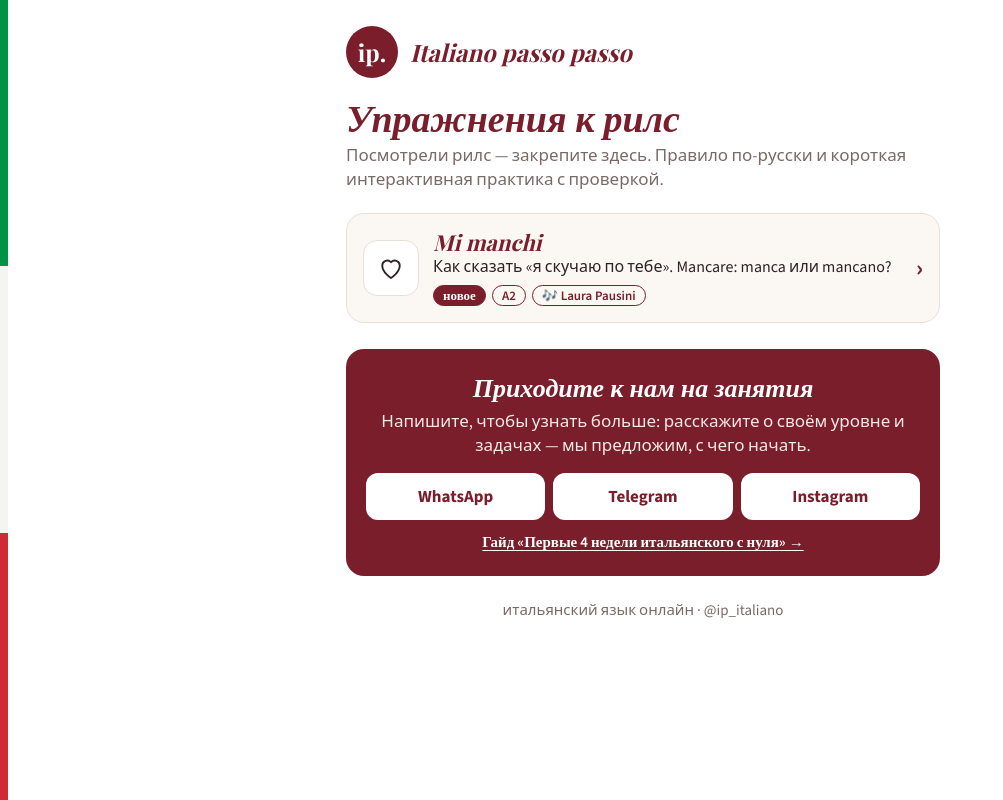
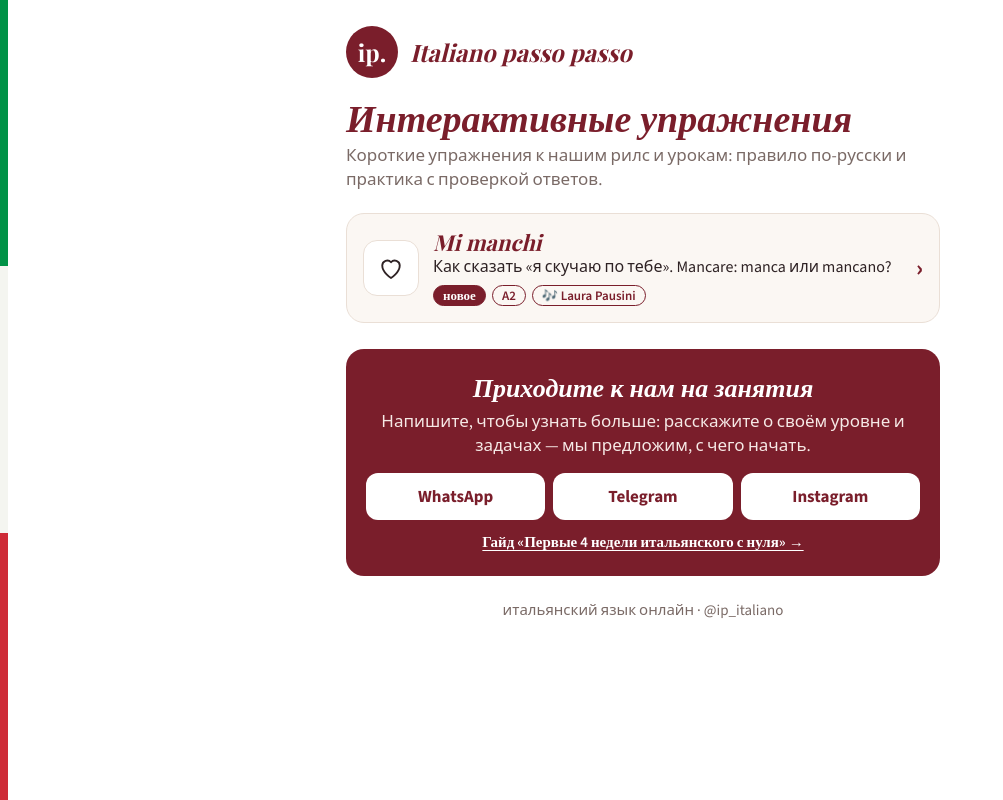
Before and after one commit to italiano-passo-passo/italiano-passo-passo.github.io, a plain HTML site: page esercizi/index.html in a window 1280 px wide. Shown: the whole page, without its empty margins (0-1003 px from the left). Drawn offline with nearby package versions, Linux system fonts and the light colour scheme; a web font is replaced by a local one.

Commit message:
Add files via upload

```diff
--- a/esercizi/index.html
+++ b/esercizi/index.html
@@ -3,7 +3,7 @@
 <head>
 <meta charset="utf-8">
 <meta name="viewport" content="width=device-width, initial-scale=1">
-<title>Упражнения к рилс · Italiano passo passo</title>
+<title>Интерактивные упражнения · Italiano passo passo</title>
 <link rel="preconnect" href="https://fonts.googleapis.com">
 <link href="https://fonts.googleapis.com/css2?family=Playfair+Display:ital,wght@0,700;1,700&family=Source+Sans+3:wght@400;600;700&display=swap" rel="stylesheet">
 <style>
@@ -43,8 +43,8 @@
 <div class="tri"></div>
 <main>
   <div class="logo"><span>ip.</span><b>Italiano passo passo</b></div>
-  <h1>Упражнения к рилс</h1>
-  <p class="sub">Посмотрели рилс — закрепите здесь. Правило по-русски и короткая интерактивная практика с проверкой.</p>
+  <h1>Интерактивные упражнения</h1>
+  <p class="sub">Короткие упражнения к нашим рилс и урокам: правило по-русски и практика с проверкой ответов.</p>
 
   <div class="list">
     <!-- НОВОЕ УПРАЖНЕНИЕ: скопируйте блок <a class="ex">…</a>, вставьте ПЕРВЫМ и поменяйте ссылку, название, описание и метки. У старого уберите метку «новое». -->
```
